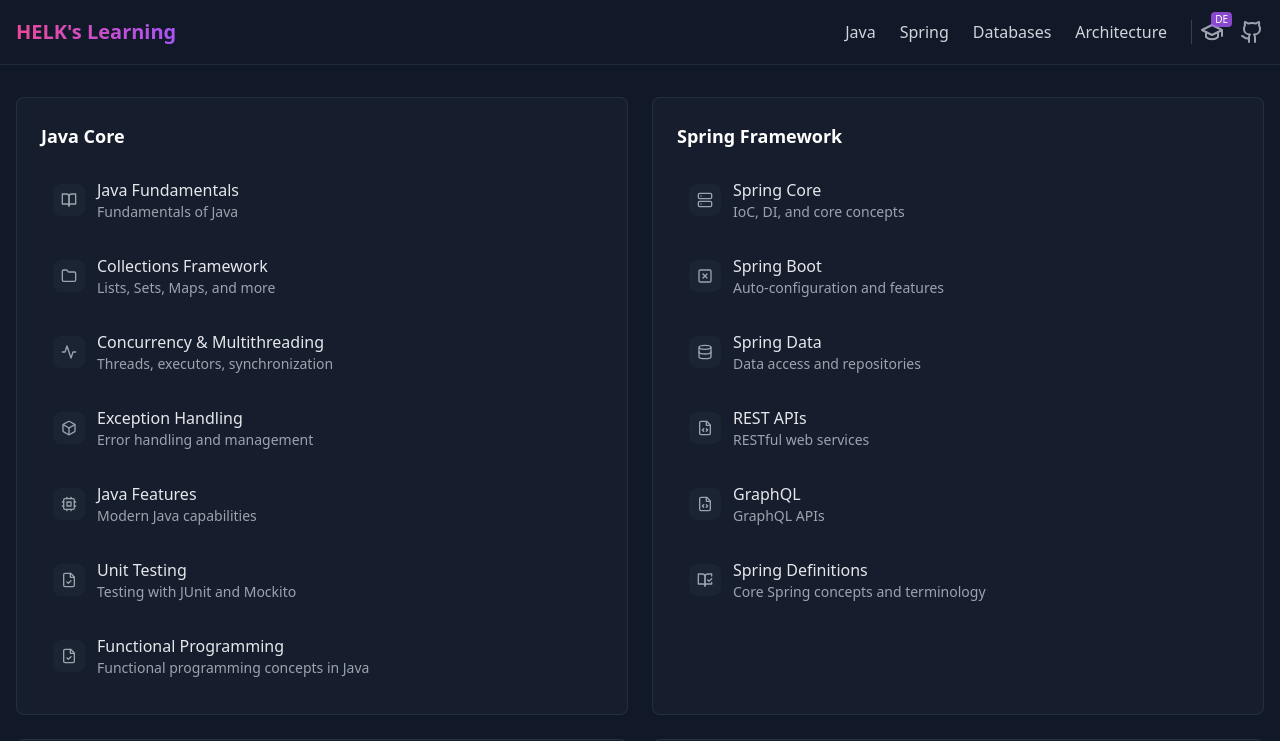
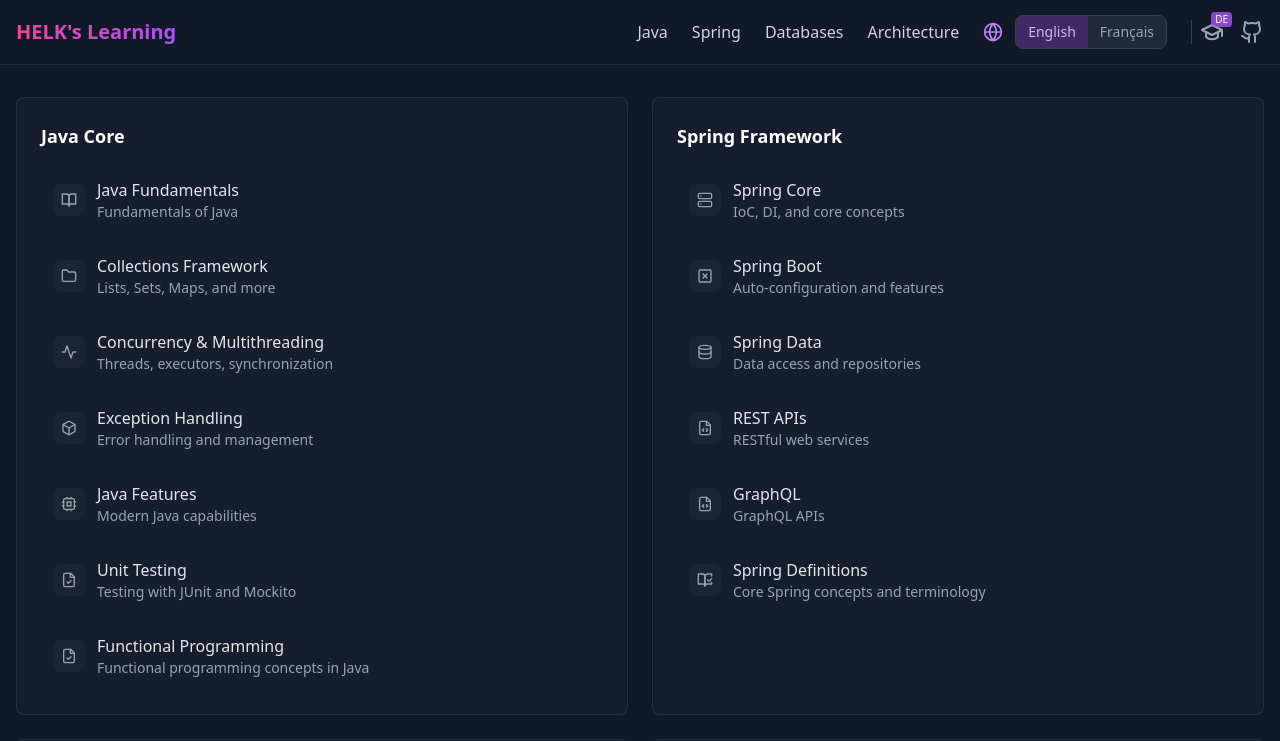
Before and after one commit to Hamza-EL-KHATIB/spring-learning-platform, a React (Create React App) app: page / in a window 1280 px wide. Shown: the top 741 px of the page. Built offline with nearby package versions, Linux system fonts and the light colour scheme.

Commit message:
feat: implement global language selector and refactor language handling in CorePage

```diff
--- /dev/null
+++ b/src/components/GlobalLanguageSelector.js
@@ -0,0 +1,37 @@
+import React from 'react';
+import { Globe } from 'lucide-react';
+import { useLanguage } from './LanguageContext';
+
+const GlobalLanguageSelector = () => {
+    const { language, toggleLanguage } = useLanguage();
+
+    return (
+        <div className="flex items-center gap-3">
+            <Globe className="w-5 h-5 text-purple-400" />
+            <div className="flex rounded-lg overflow-hidden border border-gray-700">
+                <button
+                    onClick={() => toggleLanguage('en')}
+                    className={`px-3 py-1.5 text-sm ${
+                        language === 'en'
+                            ? 'bg-purple-500/30 text-purple-300'
+                            : 'bg-gray-800 text-gray-400 hover:bg-gray-700'
+                    }`}
+                >
+                    English
+                </button>
+                <button
+                    onClick={() => toggleLanguage('fr')}
+                    className={`px-3 py-1.5 text-sm ${
+                        language === 'fr'
+                            ? 'bg-purple-500/30 text-purple-300'
+                            : 'bg-gray-800 text-gray-400 hover:bg-gray-700'
+                    }`}
+                >
+                    Français
+                </button>
+            </div>
+        </div>
+    );
+};
+
+export default GlobalLanguageSelector;
--- a/src/components/LanguageContext.js
+++ b/src/components/LanguageContext.js
@@ -44,5 +44,3 @@
     }
     return context;
 };
-
-export default LanguageContext;
--- /dev/null
+++ b/src/components/i18n/TranslateText.js
@@ -0,0 +1,26 @@
+import React from 'react';
+import { useLanguage } from '../LanguageContext';
+import translations from './translations';
+
+// A component that renders text in the current language
+const TranslateText = ({ textKey, fallback = '' }) => {
+    const { language } = useLanguage();
+
+    // Parse the nested key path (e.g., "nav.home")
+    const keys = textKey.split('.');
+
+    // Find the translation by traversing the nested objects
+    let translation = translations[language];
+    for (const key of keys) {
+        if (translation && translation[key]) {
+            translation = translation[key];
+        } else {
+            translation = null;
+            break;
+        }
+    }
+
+    return <>{translation || fallback || textKey}</>;
+};
+
+export default TranslateText;
--- /dev/null
+++ b/src/components/i18n/translations.js
@@ -0,0 +1,131 @@
+const translations = {
+    en: {
+        // Common UI elements
+        common: {
+            menu: "Menu",
+            close: "Close",
+            loading: "Loading...",
+            notFound: "Not Found",
+            home: "Home",
+            search: "Search",
+            back: "Back",
+            next: "Next",
+            previous: "Previous",
+            save: "Save",
+            cancel: "Cancel",
+            delete: "Delete",
+            edit: "Edit",
+            view: "View",
+            github: "GitHub"
+        },
+
+        // Navigation
+        nav: {
+            java: "Java",
+            spring: "Spring",
+            databases: "Databases",
+            architecture: "Architecture",
+            devops: "DevOps",
+            agile: "Agile",
+            learn: "Learning Portal"
+        },
+
+        // Home page
+        home: {
+            javaCore: "Java Core",
+            springFramework: "Spring Framework",
+            databaseTech: "Database Technologies",
+            softwareArch: "Software Architecture",
+            processes: "Processes & Methodologies",
+            bestPractices: "Best Practices"
+        },
+
+        // Topic pages
+        topics: {
+            relatedTopics: "Related Topics",
+            definition: "Definition",
+            description: "Description",
+            examples: "Examples",
+            benefits: "Benefits",
+            drawbacks: "Drawbacks",
+            codeExamples: "Code Examples",
+            keyFeatures: "Key Features",
+            implementation: "Implementation",
+            commonUsage: "Common Usage"
+        },
+
+        // Errors
+        errors: {
+            pageNotFound: "404 - Page Not Found",
+            pageNotFoundDesc: "The page you're looking for doesn't exist.",
+            errorLoading: "Error loading content",
+            tryAgain: "Try again"
+        }
+    },
+
+    fr: {
+        // Common UI elements
+        common: {
+            menu: "Menu",
+            close: "Fermer",
+            loading: "Chargement...",
+            notFound: "Non Trouvé",
+            home: "Accueil",
+            search: "Rechercher",
+            back: "Retour",
+            next: "Suivant",
+            previous: "Précédent",
+            save: "Enregistrer",
+            cancel: "Annuler",
+            delete: "Supprimer",
+            edit: "Modifier",
+            view: "Voir",
+            github: "GitHub"
+        },
+
+        // Navigation
+        nav: {
+            java: "Java",
+            spring: "Spring",
+            databases: "Bases de Données",
+            architecture: "Architecture",
+            devops: "DevOps",
+            agile: "Agile",
+            learn: "Portail d'Apprentissage"
+        },
+
+        // Home page
+        home: {
+            javaCore: "Java Fondamental",
+            springFramework: "Framework Spring",
+            databaseTech: "Technologies de Base de Données",
+            softwareArch: "Architecture Logicielle",
+            processes: "Processus & Méthodologies",
+            bestPractices: "Bonnes Pratiques"
+        },
+
+        // Topic pages
+        topics: {
+            relatedTopics: "Sujets Connexes",
+            definition: "Définition",
+            description: "Description",
+            examples: "Exemples",
+            benefits: "Avantages",
+            drawbacks: "Inconvénients",
+            codeExamples: "Exemples de Code",
+            keyFeatures: "Fonctionnalités Clés",
+            implementation: "Implémentation",
+            commonUsage: "Utilisation Courante"
+        },
+
+        // Errors
+        errors: {
+            pageNotFound: "404 - Page Non Trouvée",
+            pageNotFoundDesc: "La page que vous recherchez n'existe pas.",
+            errorLoading: "Erreur de chargement du contenu",
+            tryAgain: "Réessayer"
+        }
+    }
+};
+
+export default translations;
--- /dev/null
+++ b/src/components/i18n/useTranslation.js
@@ -0,0 +1,28 @@
+import { useLanguage } from '../LanguageContext';
+import translations from './translations';
+
+// A hook to get translations
+const useTranslation = () => {
+    const { language } = useLanguage();
+
+    // Function to get a translated string by key
+    const t = (key, fallback = '') => {
+        const keys = key.split('.');
+
+        let translation = translations[language];
+        for (const k of keys) {
+            if (translation && translation[k]) {
+                translation = translation[k];
+            } else {
+                translation = null;
+                break;
+            }
+        }
+
+        return translation || fallback || key;
+    };
+
+    return { t, language };
+};
+
+export default useTranslation;
--- a/src/components/layout/Header.js
+++ b/src/components/layout/Header.js
@@ -1,6 +1,8 @@
+// src/components/layout/Header.js
 import React, { useState } from "react";
 import { Link } from "react-router-dom";
 import { Github, Menu, X, GraduationCap } from "lucide-react";
+import GlobalLanguageSelector from "../GlobalLanguageSelector";
 
 const Header = () => {
     const [isMenuOpen, setIsMenuOpen] = useState(false);
@@ -32,6 +34,9 @@
                             Architecture
                         </Link>
 
+                        {/* Language Selector */}
+                        <GlobalLanguageSelector />
+
                         {/* Utility Links */}
                         <div className="flex items-center space-x-4 pl-2 border-l border-gray-700">
                             <Link
@@ -42,8 +47,8 @@
                                 <div className="relative">
                                     <GraduationCap className="w-6 h-6" />
                                     <span className="absolute -top-2 -right-2 bg-purple-500/80 text-white text-[10px] font-medium px-1 rounded">
-      DE
-    </span>
+                                      DE
+                                    </span>
                                 </div>
                             </Link>
 
@@ -103,6 +108,11 @@
                             Architecture
                         </Link>
 
+                        {/* Mobile Language Selector */}
+                        <div className="py-2">
+                            <GlobalLanguageSelector />
+                        </div>
+
                         {/* Utility Links for Mobile */}
                         <div className="pt-2 mt-2 border-t border-gray-700">
                             {/* German Learning Links */}
--- a/src/pages/topics/spring/CorePage.js
+++ b/src/pages/topics/spring/CorePage.js
@@ -1,6 +1,6 @@
-import React, { useState, useEffect } from 'react';
+import React, { useEffect, useState } from 'react';
 import {
-    Box, Database, GitMerge, Settings, Shield, Code, Layers, Globe,
+    Box, Database, GitMerge, Settings, Shield, Code, Layers,
     BookOpen, FileText, CheckCircle, List, AlertTriangle, Terminal,
     Code2, Cpu
 } from 'lucide-react';
@@ -8,43 +8,12 @@
 import coreConceptsFr from '../../../data/spring/core-concepts-fr.json';
 import { Prism as SyntaxHighlighter } from 'react-syntax-highlighter';
 import { oneDark } from 'react-syntax-highlighter/dist/esm/styles/prism';
-
-// Language Selector Component (more compact)
-const LanguageSelector = ({ currentLanguage, onLanguageChange }) => {
-    return (
-        <div className="flex items-center gap-2 mb-4">
-            <Globe className="w-4 h-4 text-purple-400" />
-            <div className="flex rounded-lg overflow-hidden border border-gray-700">
-                <button
-                    onClick={() => onLanguageChange('en')}
-                    className={`px-2 py-1 text-xs ${
-                        currentLanguage === 'en'
-                            ? 'bg-purple-500/30 text-purple-300'
-                            : 'bg-gray-800 text-gray-400 hover:bg-gray-700'
-                    }`}
-                >
-                    English
-                </button>
-                <button
-                    onClick={() => onLanguageChange('fr')}
-                    className={`px-2 py-1 text-xs ${
-                        currentLanguage === 'fr'
-                            ? 'bg-purple-500/30 text-purple-300'
-                            : 'bg-gray-800 text-gray-400 hover:bg-gray-700'
-                    }`}
-                >
-                    Français
-                </button>
-            </div>
-        </div>
-    );
-};
+import { useLanguage } from '../../../components/LanguageContext';
+import GlobalLanguageSelector from '../../../components/GlobalLanguageSelector';
 
 const CorePage = () => {
-    // Get the language preference from localStorage or default to English
-    const [language, setLanguage] = useState(() => {
-        return localStorage.getItem('corePageLanguage') || 'en';
-    });
+    // Use the global language context instead of local state
+    const { language } = useLanguage();
 
     // State for the content based on language
     const [coreConcepts, setCoreConcepts] = useState(language === 'en' ? coreConceptsEn : coreConceptsFr);
@@ -53,12 +22,6 @@
     const [activeTopic, setActiveTopic] = useState(() => {
         return coreConcepts.topics?.[0]?.title || '';
     });
-
-    // Change the language and save the preference
-    const handleLanguageChange = (lang) => {
-        setLanguage(lang);
-        localStorage.setItem('corePageLanguage', lang);
-    };
 
     useEffect(() => {
         // Update content based on selected language
@@ -69,7 +32,7 @@
         if (!newContent.topics.some(t => t.title === activeTopic)) {
             setActiveTopic(newContent.topics?.[0]?.title || '');
         }
-    }, [language]);
+    }, [language, activeTopic]);
 
     // Helper function to get icon for a topic
     const getTopicIcon = (topicTitle) => {
@@ -503,11 +466,10 @@
 
     return (
         <div className="min-h-screen bg-gray-900">
-            {/* Language Selector */}
-            <LanguageSelector
-                currentLanguage={language}
-                onLanguageChange={handleLanguageChange}
-            />
+            {/* Use the global language selector */}
+            <div className="mb-4">
+                <GlobalLanguageSelector />
+            </div>
 
             {/* Header with more compact styling */}
             <div className="mb-4 bg-gradient-to-br from-gray-800 to-gray-900 rounded-lg p-4 border border-purple-500/30 shadow-md">
--- /dev/null
+++ b/src/utils/languageUtils.js
@@ -0,0 +1,22 @@
+import { useLanguage } from '../components/LanguageContext';
+
+// Custom hook for loading localized content
+export const useLocalizedContent = (englishContent, frenchContent) => {
+    const { language } = useLanguage();
+
+    return language === 'fr' ? frenchContent : englishContent;
+};
+
+// Function to get localized string from a dictionary
+export const getLocalizedString = (key, translations, language) => {
+    if (!translations || !translations[language] || !translations[language][key]) {
+        return key; // Fallback to key if translation not found
+    }
+    return translations[language][key];
+};
+
+// Function to get a string in the current language
+export const useLocalizedString = (key, translations) => {
+    const { language } = useLanguage();
+    return getLocalizedString(key, translations, language);
+};
```
Also changed, not shown: src/App.js (+37 -34 lines), src/pages/HomePage.js (+12 -8 lines).
